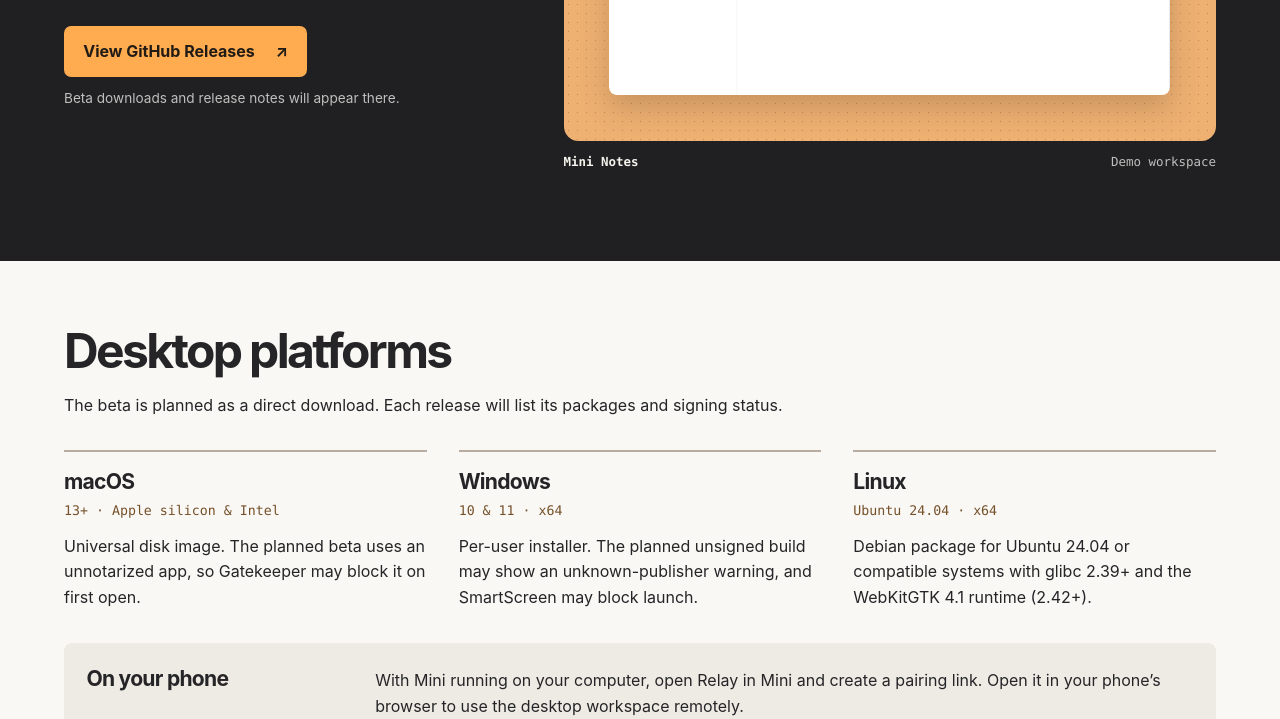
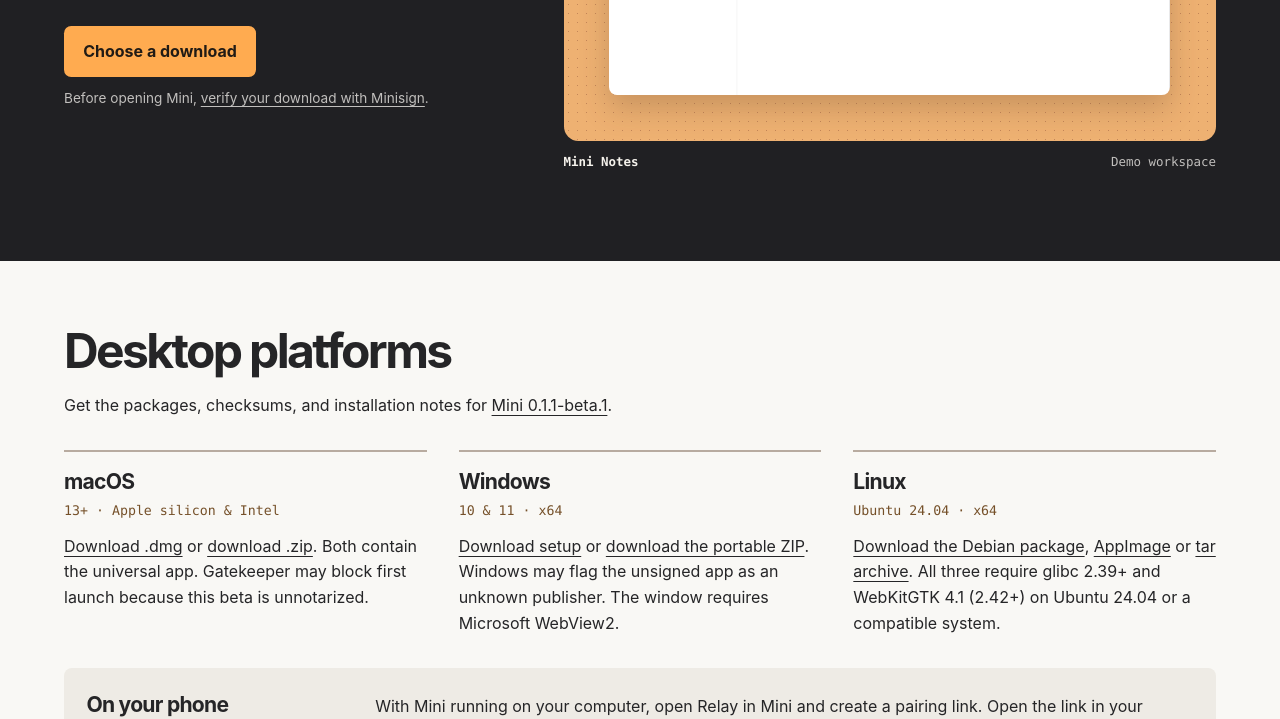
Before and after one commit to Kommavineethkumar/mini-releases, a plain HTML site: page index.html in a window 1280 px wide. Shown: the part 522-1241 px from the top of the page. Drawn offline with Linux system fonts and the light colour scheme.

Commit message:
Publish Mini 0.1.1 beta 1 downloads for macOS, Windows and Linux

```diff
--- a/index.html
+++ b/index.html
@@ -83,11 +83,11 @@ footer a { display: block; width: fit-content; margin-top: .65rem; color: #ffd39
   <main id="main" tabindex="-1">
     <section class="hero wrap" aria-labelledby="title">
       <div>
-        <p class="status">First public beta coming soon</p>
+        <p class="status">Desktop beta · 0.1.1-beta.1</p>
         <h1 id="title">Mini for<br>desktop<span>.</span></h1>
         <p class="intro">Bring your notes, editor, browser, and terminal together in one workspace.</p>
-        <a class="cta" href="https://github.com/Kommavineethkumar/mini-releases/releases">View GitHub Releases <span aria-hidden="true">↗</span></a>
-        <p class="hint">Beta downloads and release notes will appear there.</p>
+        <a class="cta" href="#platforms">Choose a download</a>
+        <p class="hint">Before opening Mini, <a href="#verify">verify your download with Minisign</a>.</p>
       </div>
       <figure>
         <div class="preview"><a href="notes-demo.png" aria-label="View the full-size Mini Notes demo screenshot"><img src="notes-demo.png" width="1180" height="842" alt="Mini Notes with three sample notes titled Groceries, Ideas, and Launch checklist."></a></div>
@@ -97,17 +97,17 @@ footer a { display: block; width: fit-content; margin-top: .65rem; color: #ffd39
     <div class="paper">
       <section class="wrap block" id="platforms" aria-labelledby="platform-title">
         <h2 id="platform-title">Desktop platforms</h2>
-        <p>The beta is planned as a direct download. Each release will list its packages and signing status.</p>
+        <p>Get the packages, checksums, and installation notes for <a href="https://github.com/Kommavineethkumar/mini-releases/releases/tag/v0.1.1-beta.1">Mini 0.1.1-beta.1</a>.</p>
         <div class="systems">
-          <article><h3>macOS</h3><p class="spec">13+ · Apple silicon &amp; Intel</p><p>Universal disk image. The planned beta uses an unnotarized app, so Gatekeeper may block it on first open.</p></article>
-          <article><h3>Windows</h3><p class="spec">10 &amp; 11 · x64</p><p>Per-user installer. The planned unsigned build may show an unknown-publisher warning, and SmartScreen may block launch.</p></article>
-          <article><h3>Linux</h3><p class="spec">Ubuntu 24.04 · x64</p><p>Debian package for Ubuntu 24.04 or compatible systems with glibc 2.39+ and the WebKitGTK 4.1 runtime (2.42+).</p></article>
+          <article><h3>macOS</h3><p class="spec">13+ · Apple silicon &amp; Intel</p><p><a href="https://github.com/Kommavineethkumar/mini-releases/releases/download/v0.1.1-beta.1/Mini-0.1.1-beta.1-macos-universal.dmg">Download .dmg</a> or <a href="https://github.com/Kommavineethkumar/mini-releases/releases/download/v0.1.1-beta.1/Mini-0.1.1-beta.1-macos-universal.zip">download .zip</a>. Both contain the universal app. Gatekeeper may block first launch because this beta is unnotarized.</p></article>
+          <article><h3>Windows</h3><p class="spec">10 &amp; 11 · x64</p><p><a href="https://github.com/Kommavineethkumar/mini-releases/releases/download/v0.1.1-beta.1/Mini-0.1.1-beta.1-windows-x64-setup.exe">Download setup</a> or <a href="https://github.com/Kommavineethkumar/mini-releases/releases/download/v0.1.1-beta.1/Mini-0.1.1-beta.1-windows-x64-portable.zip">download the portable ZIP</a>. Windows may flag the unsigned app as an unknown publisher. The window requires Microsoft WebView2.</p></article>
+          <article><h3>Linux</h3><p class="spec">Ubuntu 24.04 · x64</p><p><a href="https://github.com/Kommavineethkumar/mini-releases/releases/download/v0.1.1-beta.1/mini_0.1.1-beta.1-1_amd64.deb">Download the Debian package</a>, <a href="https://github.com/Kommavineethkumar/mini-releases/releases/download/v0.1.1-beta.1/Mini-0.1.1-beta.1-linux-x64.AppImage">AppImage</a> or <a href="https://github.com/Kommavineethkumar/mini-releases/releases/download/v0.1.1-beta.1/Mini-0.1.1-beta.1-linux-x64.tar.gz">tar archive</a>. All three require glibc 2.39+ and WebKitGTK 4.1 (2.42+) on Ubuntu 24.04 or a compatible system.</p></article>
         </div>
-        <aside class="relay"><h3>On your phone</h3><p>With Mini running on your computer, open Relay in Mini and create a pairing link. Open it in your phone’s browser to use the desktop workspace remotely.</p></aside>
+        <aside class="relay"><h3>On your phone</h3><p>With Mini running on your computer, open Relay in Mini and create a pairing link. Open the link in your phone’s browser or paste it into <a href="https://mini-relay.web.app/">Mini Relay</a>. Keep the computer online while you use it.</p></aside>
       </section>
       <section class="wrap block guide" id="verify" aria-labelledby="verify-title">
         <h2 id="verify-title">Verify a download</h2>
-        <div><p>When the beta ships, open its entry in GitHub Releases. Download the package for your system, <code>SHA256SUMS</code>, and <code>SHA256SUMS.minisig</code> from that same entry.</p>
+        <div><p>Open the <a href="https://github.com/Kommavineethkumar/mini-releases/releases/tag/v0.1.1-beta.1">beta release assets</a>. Download the package for your system, <code>SHA256SUMS</code>, and <code>SHA256SUMS.minisig</code> from that same entry.</p>
           <ol>
             <li>Save the <a href="mini.pub" download>Mini public key (mini.pub)</a>. Compute its SHA-256 digest and compare it with the value below. Before trusting the key, confirm this digest through the maintainer’s separately managed channel.<pre><code>2fdfe0b47e9cba1ffad73362ec8e612a3cef487f87b1928b75299ecf52109659</code></pre></li>
             <li>In the download folder, authenticate the checksum list with Minisign.<pre><code>minisign -Vm SHA256SUMS -p mini.pub</code></pre></li>
```
Also changed, not shown: 1 other file.
